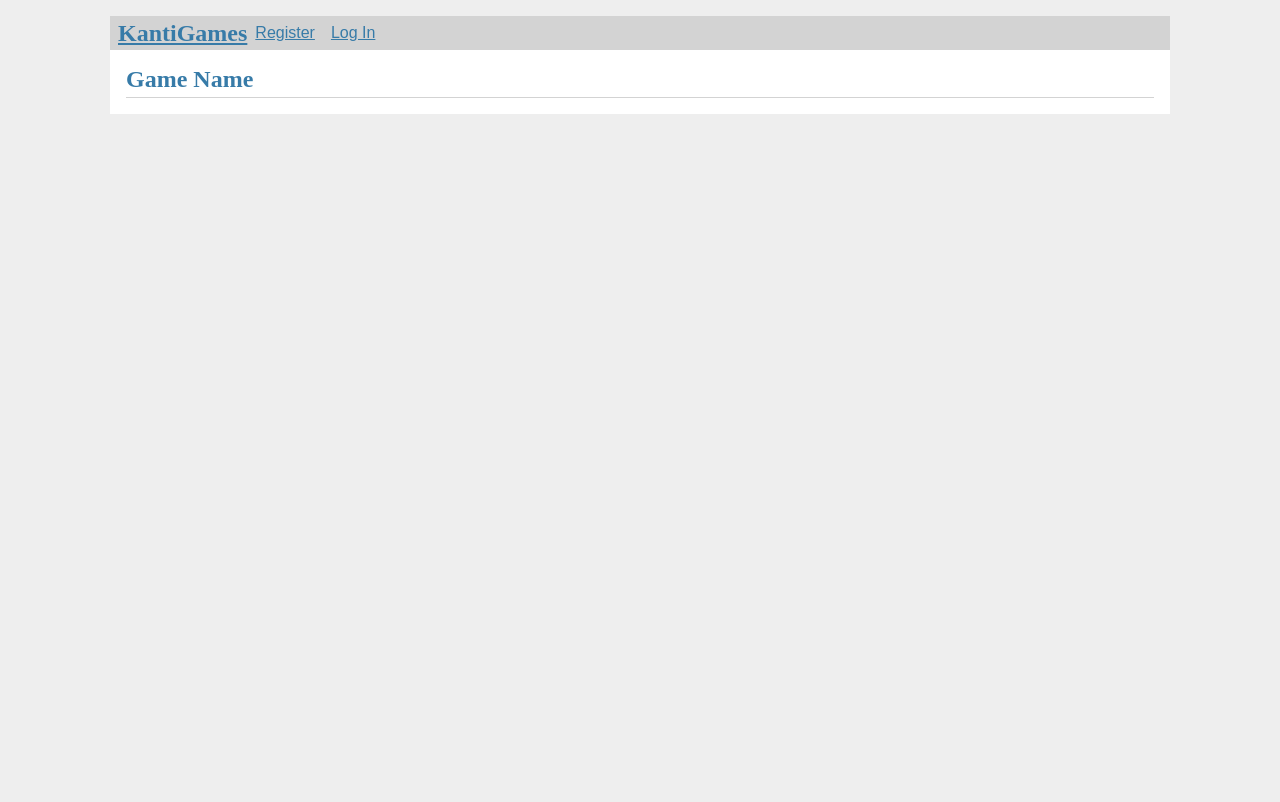
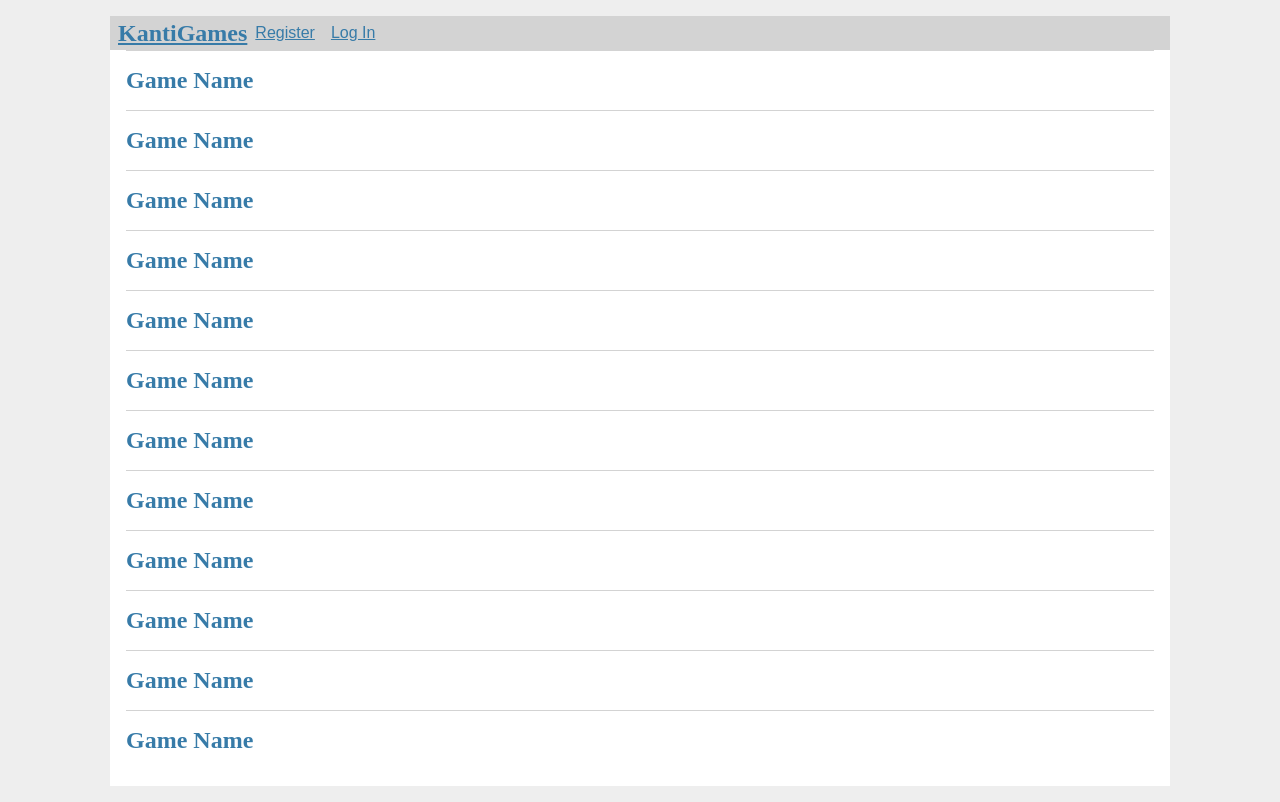
Before and after one commit to CoderAryanAnand/BackendKantiBaden, a Flask app: page / in a window 1280 px wide. Before the commit the page ends 114 px from the top, so only its background shows below. Run offline with Flask 3, Linux system fonts and the light colour scheme.

Commit message:
Home.html updated for new approach

```diff
--- a/Main/flaskr/templates/Games/Home.html
+++ b/Main/flaskr/templates/Games/Home.html
@@ -1,30 +1,98 @@
 {% extends 'base.html' %}
 
-{% block header %}
+{% block content %}
 <h1>{% block title %}Game Name{% endblock %}</h1>
 {% if g.user[1] == "admin" %}
-<a class="action" href="/G1">Game1</a>
-<a class="action" href="/G2">Game2</a>
-<!-- a class="action" href="/G2">Game3</a -->
-<!-- a class="action" href="/G2">Game4</a -->
-<!-- a class="action" href="/G2">Game5</a -->
-<!-- a class="action" href="/G2">Game6</a -->
-<!-- a class="action" href="/G2">Game7</a -->
-<!-- a class="action" href="/G2">Game8</a -->
-<!-- a class="action" href="/G2">Game9</a -->
-<!-- a class="action" href="/G2">Game10</a -->
-<!-- a class="action" href="/G2">Game11</a -->
-<!-- a class="action" href="/G2">Game12</a -->
-<!-- a class="action" href="/G2">Game13</a -->
-<!-- a class="action" href="/G2">Game14</a -->
-<!-- a class="action" href="/G2">Game15</a -->
-<!-- a class="action" href="/G2">Game16</a -->
-<!-- a class="action" href="/G2">Game17</a -->
-<!-- a class="action" href="/G2">Game18</a -->
-<!-- a class="action" href="/G2">Game19</a -->
-<!-- a class="action" href="/G2">Game20</a -->
+<a class="action" href="/G1">Game 1</a>
+
 {% endif %}
+
+<hr>
+
+<h1>{% block newTitle %}Game Name{% endblock %}</h1>
+{% if g.user[1] == "admin" %}
+<a class="action" href="/G1">Game 2</a>
+
+{% endif %}
+
+<hr>
+
+<h1>{% block newTitleB %}Game Name{% endblock %}</h1>
+{% if g.user[1] == "admin" %}
+<a class="action" href="/G1">Game 3</a>
+
+{% endif %}
+
+<hr>
+
+<h1>{% block newTitleC %}Game Name{% endblock %}</h1>
+{% if g.user[1] == "admin" %}
+<a class="action" href="/G1">Game 4</a>
+
+{% endif %}
+
+<hr>
+
+<h1>{% block newTitleD %}Game Name{% endblock %}</h1>
+{% if g.user[1] == "admin" %}
+<a class="action" href="/G1">Game 5</a>
+
+{% endif %}
+
+<hr>
+
+<h1>{% block newTitleE %}Game Name{% endblock %}</h1>
+{% if g.user[1] == "admin" %}
+<a class="action" href="/G1">Game 6</a>
+
+{% endif %}
+
+<hr>
+
+<h1>{% block newTitleF %}Game Name{% endblock %}</h1>
+{% if g.user[1] == "admin" %}
+<a class="action" href="/G1">Game 7</a>
+
+{% endif %}
+
+<hr>
+
+<h1>{% block newTitleG %}Game Name{% endblock %}</h1>
+{% if g.user[1] == "admin" %}
+<a class="action" href="/G1">Game 8</a>
+
+{% endif %}
+
+<hr>
+
+<h1>{% block newTitleH %}Game Name{% endblock %}</h1>
+{% if g.user[1] == "admin" %}
+<a class="action" href="/G1">Game 9</a>
+
+{% endif %}
+
+<hr>
+
+<h1>{% block newTitleI %}Game Name{% endblock %}</h1>
+{% if g.user[1] == "admin" %}
+<a class="action" href="/G1">Game 10</a>
+
+{% endif %}
+
+<hr>
+
+<h1>{% block newTitleJ %}Game Name{% endblock %}</h1>
+{% if g.user[1] == "admin" %}
+<a class="action" href="/G1">Game 11</a>
+
+{% endif %}
+
+<hr>
+
+<h1>{% block newTitleK %}Game Name{% endblock %}</h1>
+{% if g.user[1] == "admin" %}
+<a class="action" href="/G1">Game 12</a>
+
+{% endif %}
+
 {% endblock %}
-
-{% block content %}
-{% endblock %}
```
